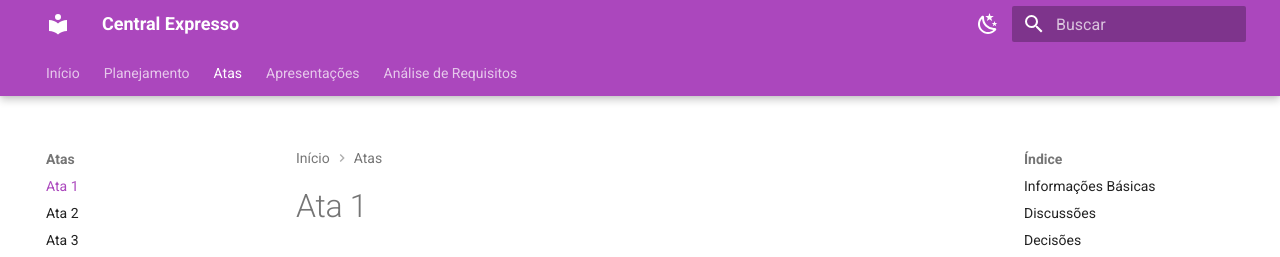
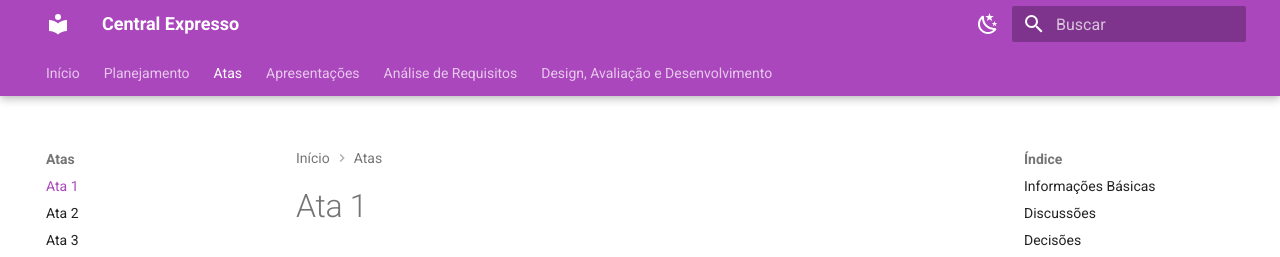
Before and after one commit to Interacao-Humano-Computador/2024.1-Grupo08, an MkDocs documentation site: the page built from docs/atas/ata1.md, in a window 1280 px wide. Shown: the top 257 px of the page. Built offline with MkDocs 1.6.1 and Material for MkDocs 9.7.7, drawn with Linux system fonts in a browser that asks for light colours.

Commit message:
nova opc

```diff
--- a/mkdocs.yml
+++ b/mkdocs.yml
@@ -59,6 +59,7 @@ nav:
       - Princípios Gerais do Projeto: requisitos/principios_gerais.md
       - Metas de Usabilidade: requisitos/metas_usabilidade.md
       - Guia de Estilo: requisitos/guia_estilo.md
-
+  - Design, Avaliação e Desenvolvimento:
+      - Planejamento do Relato dos Resultados da Avaliação : Design_avaliacao/PlanejamentoRasultadosA.md
 extra_css:
   - custom.css
```
Also changed, not shown: docs/Design_avaliacao/PlanejamentoResultadosA.md (added).
